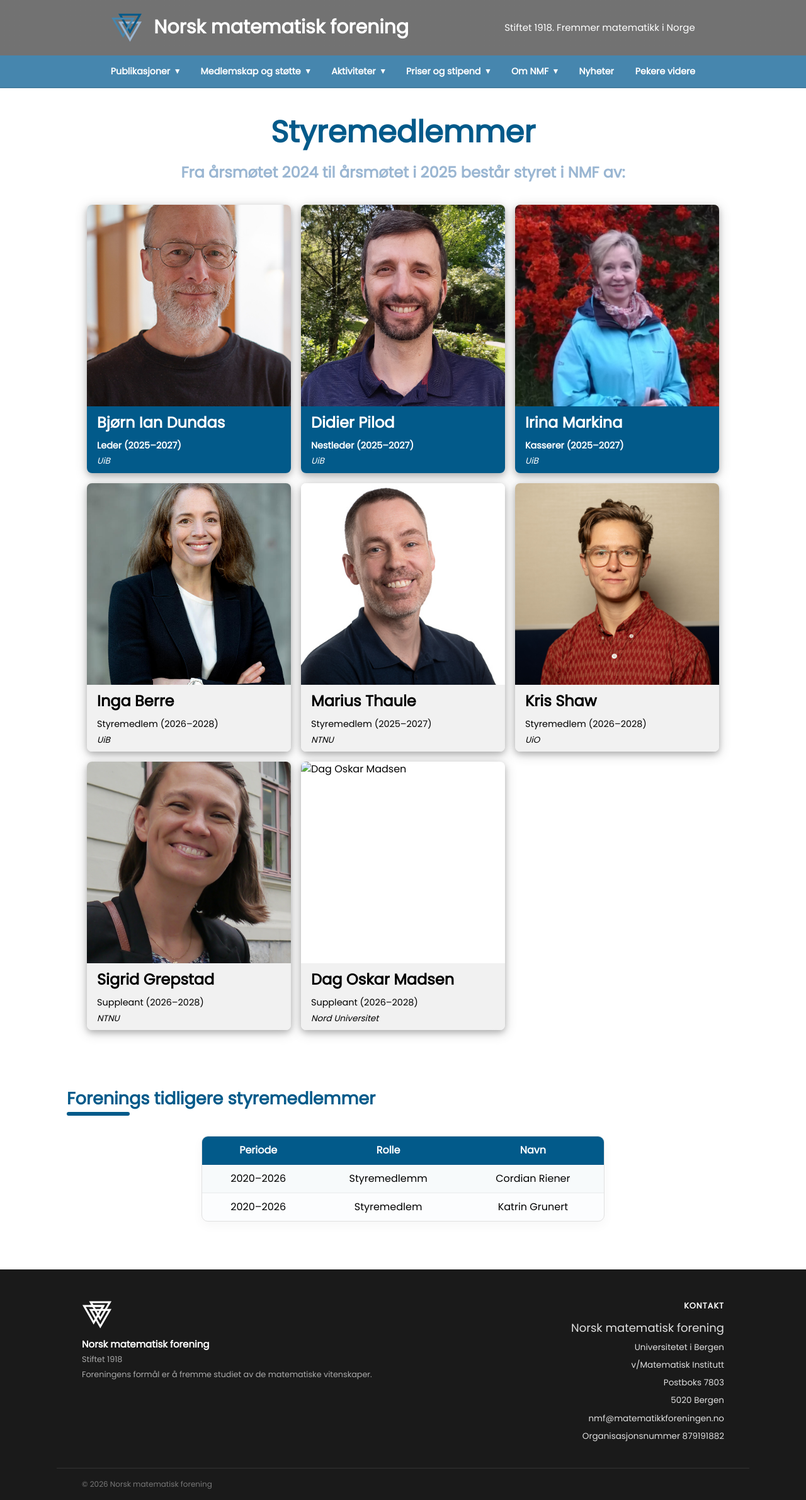
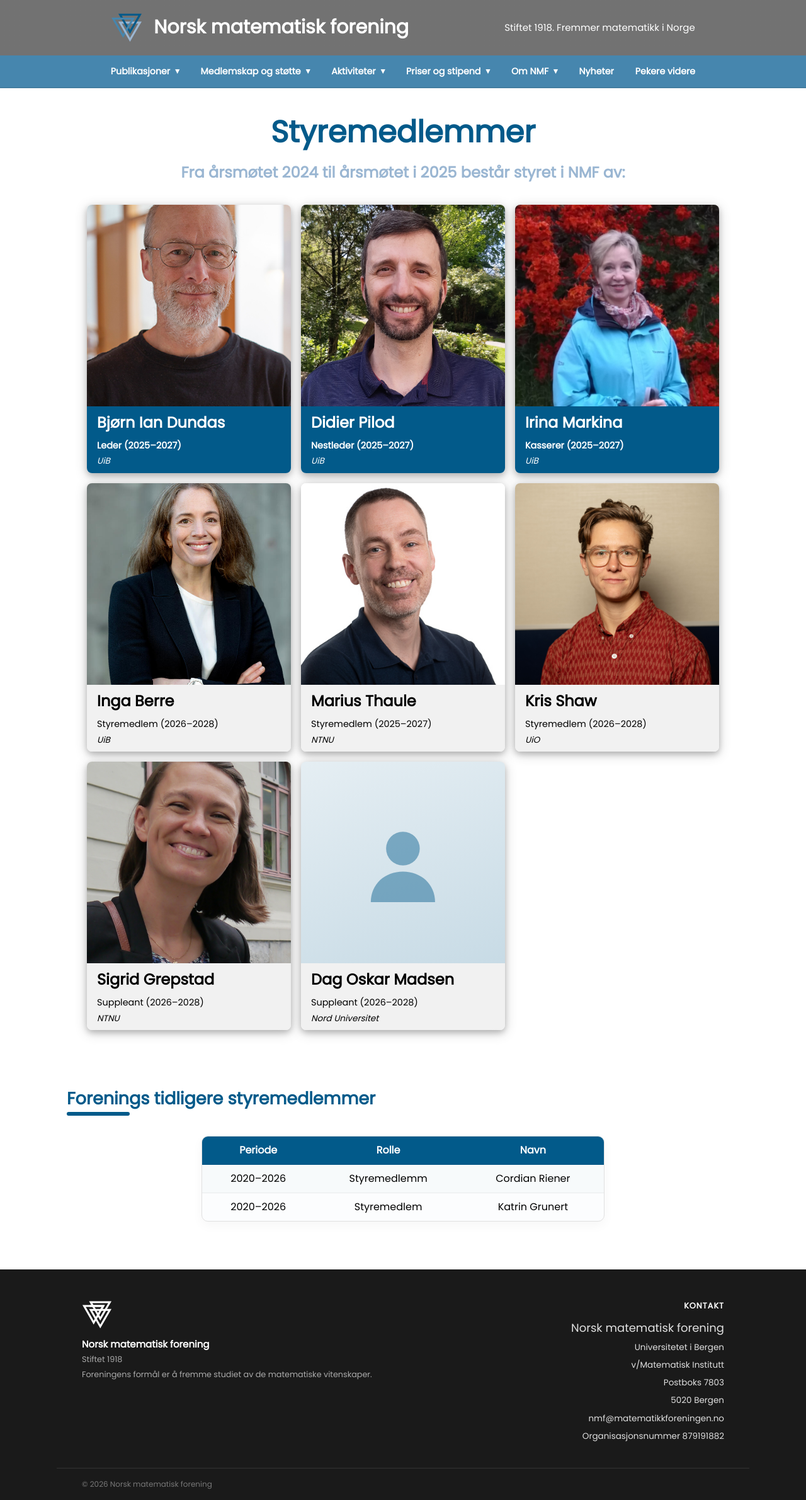
Before and after one commit to ballerin/nmf-website, a Jekyll site: the page built from _pages/styremedlemmer.html, in a window 1280 px wide. Shown: the whole page at 63% size. Built offline with Jekyll 4.4.1, drawn with Linux system fonts in a browser that asks for light colours; grey boxes are pictures that could not be loaded.

Commit message:
Added placeholder for when a styremedlem does not have a picture

```diff
--- a/_data/styremedlemmer.yml
+++ b/_data/styremedlemmer.yml
@@ -1,3 +1,7 @@
+# Styremedlemmer: vises på _pages/styremedlemmer.html.
+# picture: sti til bildet, f.eks. "/assets/images/styremedlemmer/fornavn_etternavn.jpg".
+#          Mangler bildet, la feltet stå tomt (picture: ""), så vises en
+#          standard plassholder i stedet.
 heading_period: "Fra årsmøtet 2024 til årsmøtet i 2025 består styret i NMF av:"
 members:
   - name: "Bjørn Ian Dundas"
--- a/_pages/styremedlemmer.html
+++ b/_pages/styremedlemmer.html
@@ -15,6 +15,17 @@ title: "Styremedlemmer i NMF"
     object-fit: cover;
     object-position: center;
   }
+
+  /* Placeholder when a member has no photo: same size as a photo, with a
+     neutral person silhouette in the brand colour. */
+  .board-photo-placeholder {
+    display: flex; align-items: center; justify-content: center;
+    height: 320px;
+    background: linear-gradient(160deg, rgba(var(--nmf-primary-rgb),0.10), rgba(var(--nmf-primary-rgb),0.22));
+    color: rgba(var(--nmf-primary-rgb),0.45);
+  }
+  .board-photo-placeholder svg { width: 45%; max-width: 170px; height: auto; }
+  .board-photo [hidden] { display: none; }
 </style>
 
 <div class="w3-container" id="content">
@@ -31,8 +42,23 @@ title: "Styremedlemmer i NMF"
     {% for member in site.data.styremedlemmer.members %}
     <div class="w3-col m6 l4 w3-margin-bottom">
       <div class="w3-card-4 board-card w3-round-large">
+        {% comment %}
+          Photo, or a placeholder if "picture" is empty, missing, or points to
+          a file that does not exist in the site.
+        {% endcomment %}
+        {% assign picture = member.picture | strip %}
+        {% assign picture_file = nil %}
+        {% if picture != "" %}
+          {% assign picture_file = site.static_files | where: "path", picture | first %}
+        {% endif %}
         <div class="board-photo">
-          <img src="{{ member.picture }}" alt="{{ member.name }}">
+          {% if picture_file %}
+          <img src="{{ picture | relative_url }}" alt="{{ member.name }}"
+               onerror="this.hidden=true; this.nextElementSibling.hidden=false;">
+          <div class="board-photo-placeholder" hidden>{% include person_placeholder.svg %}</div>
+          {% else %}
+          <div class="board-photo-placeholder" role="img" aria-label="{{ member.name }} (bilde mangler)">{% include person_placeholder.svg %}</div>
+          {% endif %}
         </div>
         <div class="w3-container {{ member.color }}" style="padding-bottom: 4px;">
           <h3 style="margin: 8px 0;"><b>{{ member.name }}</b></h3>
```
Also changed, not shown: _includes/person_placeholder.svg (added).
